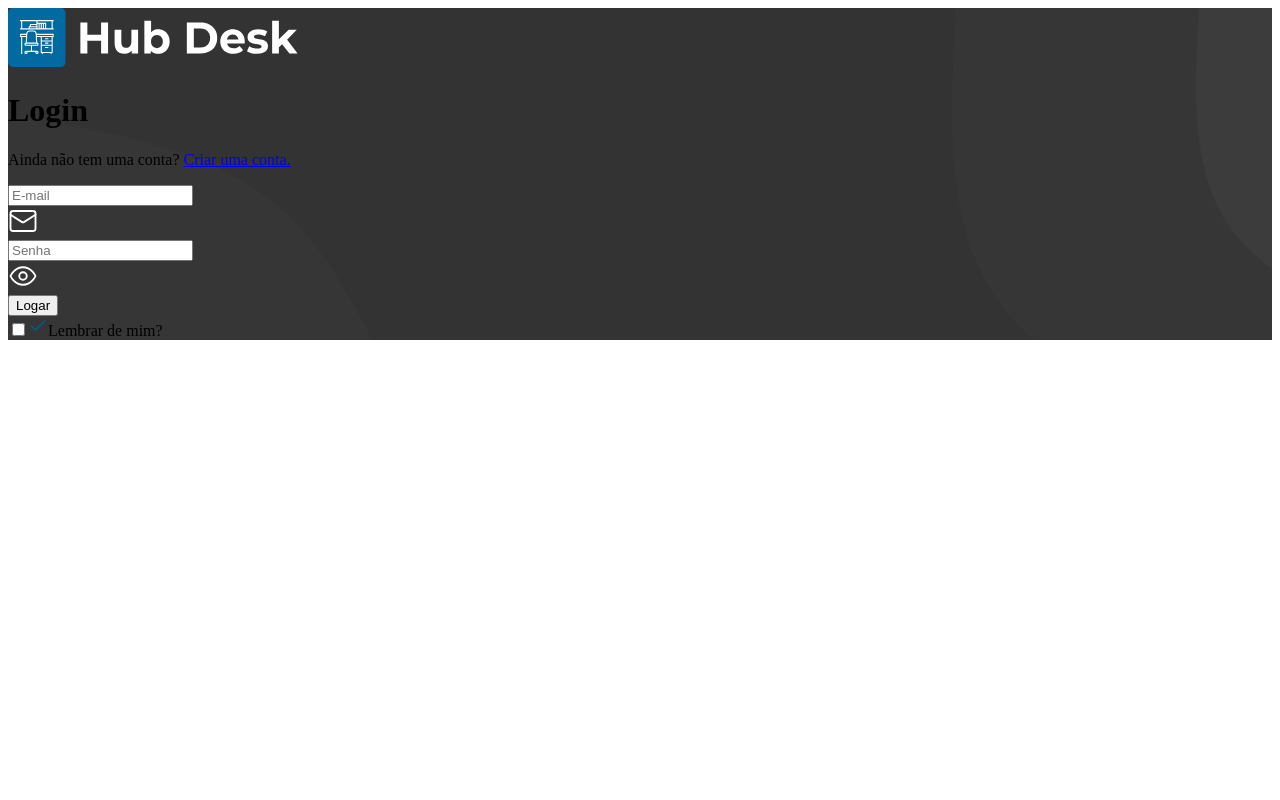
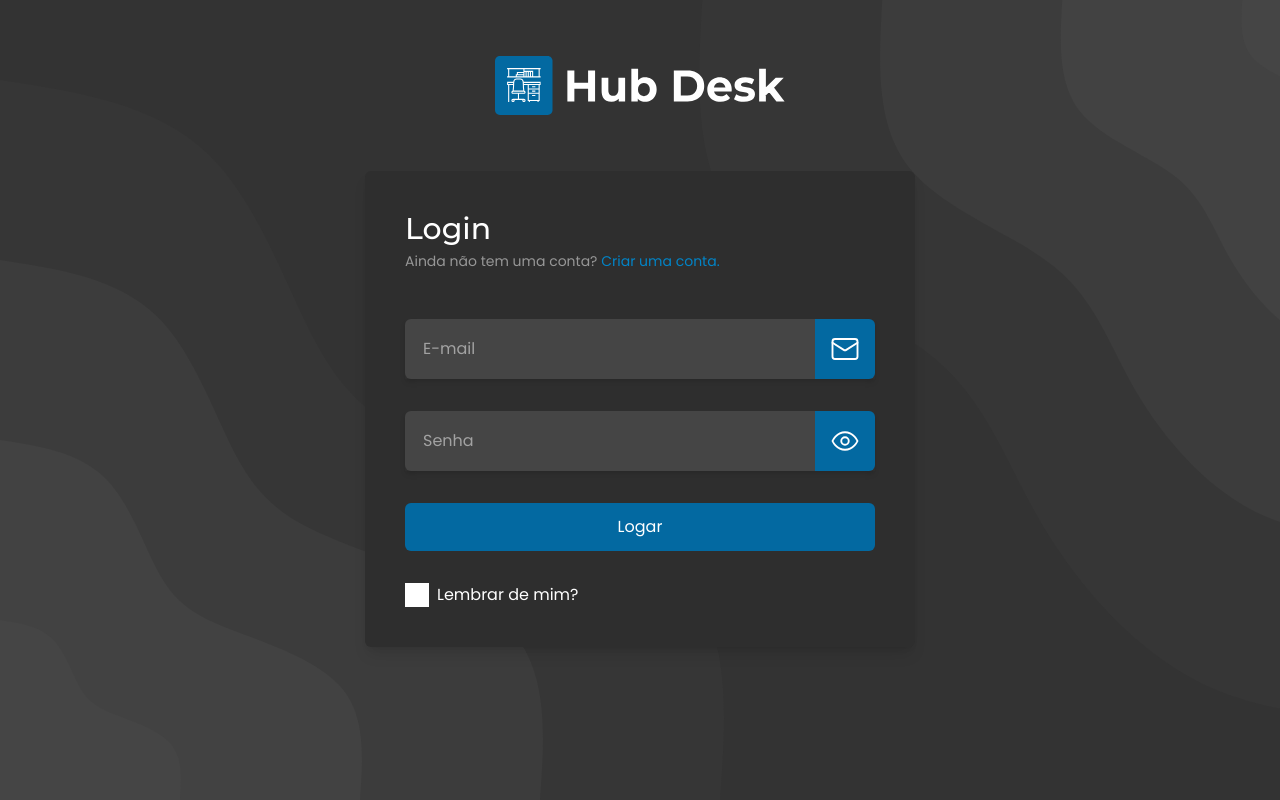
Before and after one commit to cguifernandes/hub-desk, a Next.js app: page /auth/sign-in in a window 1280 px wide. Built offline with nearby package versions, Linux system fonts and the light colour scheme.

Commit message:
fix: pagination error

```diff
--- a/src/app/global.css
+++ b/src/app/global.css
@@ -0,0 +1,41 @@
+@tailwind base;
+@tailwind components;
+@tailwind utilities;
+
+button {
+  outline: 0;
+}
+
+html {
+  background-color: #333;
+}
+
+input, textarea {
+  outline: 0;
+}
+
+a {
+  text-decoration: none;
+  color: inherit;
+}
+
+#checkbox:checked ~ .check {
+  @apply opacity-100;
+}
+
+* {
+  box-sizing: border-box;
+  padding: 0px;
+  margin: 0px;
+  font-family: var(--font-poppins);
+  scroll-behavior: smooth;
+  scroll-padding-top: 96px;
+}
+
+.swiper-scrollbar {
+  background-color: rgba(92, 92, 92, 1) !important;
+}
+
+.swiper-scrollbar-drag {
+  background-color: rgba(255, 255, 255, 0.7) !important;
+}
```
